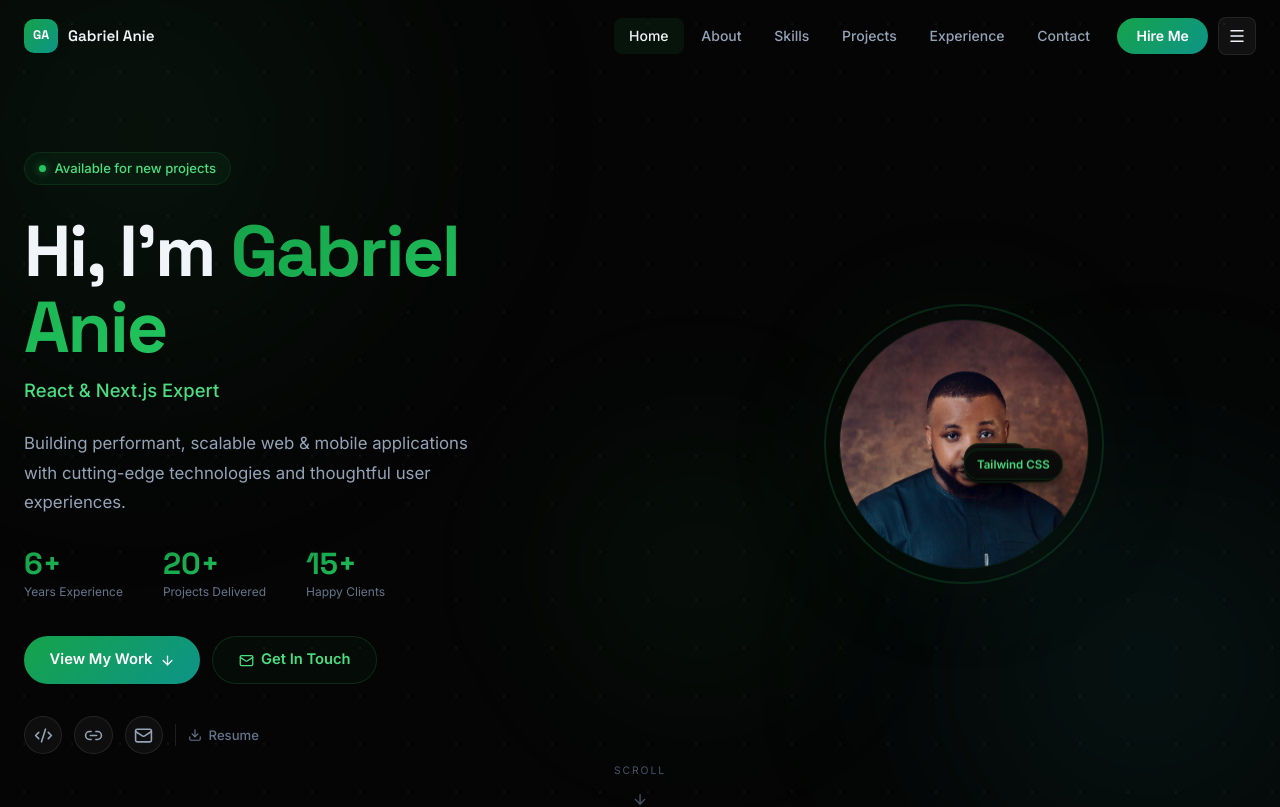
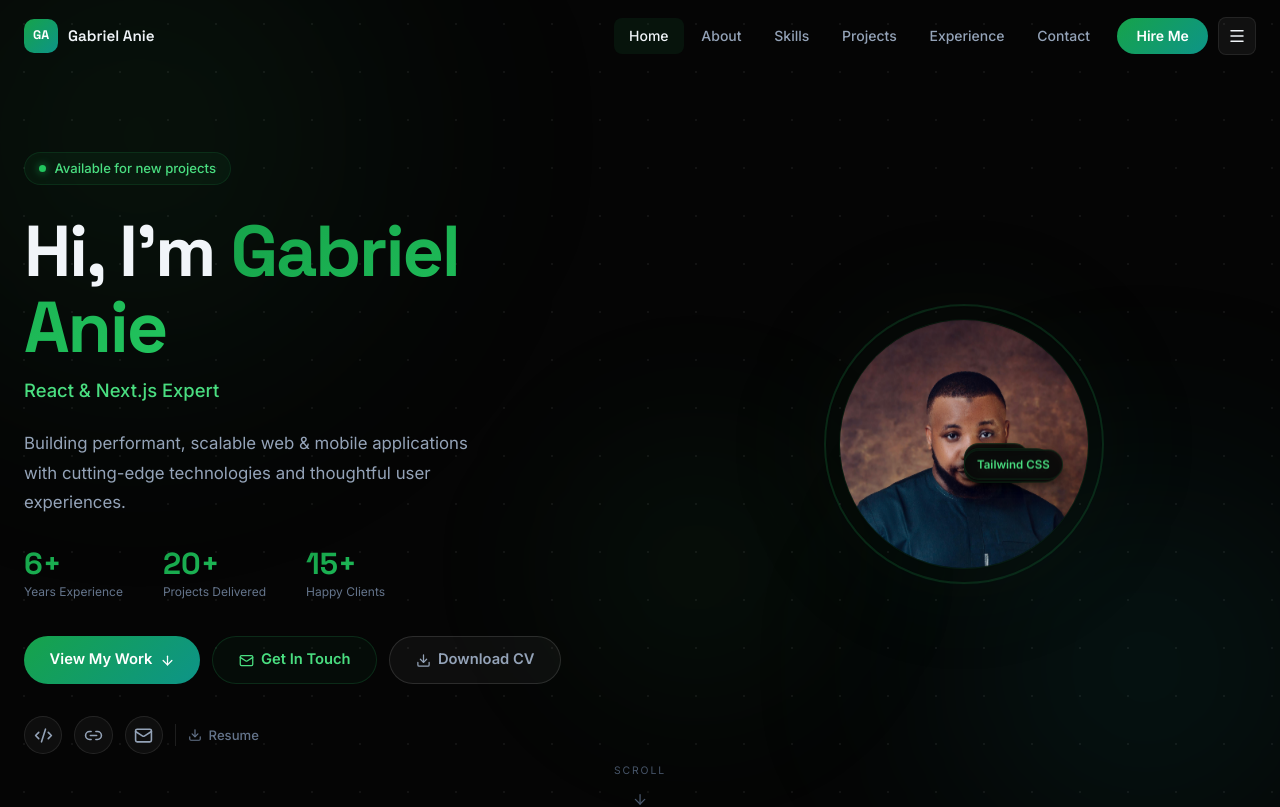
Before and after one commit to Gabrielanie/Gabrielanie, a React (Vite) app: page / in a window 1280 px wide. Shown: the top 807 px of the page. Built offline with nearby package versions, Linux system fonts and the light colour scheme.

Commit message:
Add downloadable CV and Download CV button to Hero

```diff
--- a/src/components/sections/Hero.tsx
+++ b/src/components/sections/Hero.tsx
@@ -229,6 +229,30 @@ export default function Hero() {
               >
                 <Mail size={15} /> Get In Touch
               </a>
+              <a
+                href="/Gabriel_Udoh.pdf"
+                download="Gabriel_Udoh.pdf"
+                style={{
+                  display: 'inline-flex', alignItems: 'center', gap: '0.45rem',
+                  padding: '0.7rem 1.6rem', borderRadius: '999px',
+                  background: 'rgba(255,255,255,0.04)',
+                  border: '1px solid rgba(255,255,255,0.12)',
+                  color: '#94a3b8', fontWeight: 600, fontSize: '0.92rem',
+                  transition: 'background 0.2s, border-color 0.2s, color 0.2s',
+                }}
+                onMouseEnter={e => {
+                  e.currentTarget.style.background = 'rgba(255,255,255,0.08)';
+                  e.currentTarget.style.borderColor = 'rgba(255,255,255,0.22)';
+                  e.currentTarget.style.color = '#f1f5f9';
+                }}
+                onMouseLeave={e => {
+                  e.currentTarget.style.background = 'rgba(255,255,255,0.04)';
+                  e.currentTarget.style.borderColor = 'rgba(255,255,255,0.12)';
+                  e.currentTarget.style.color = '#94a3b8';
+                }}
+              >
+                <Download size={15} /> Download CV
+              </a>
             </motion.div>
 
             {/* Social row */}
```
Also changed, not shown: 1 other file (tests, documents, lock files or other folders).
